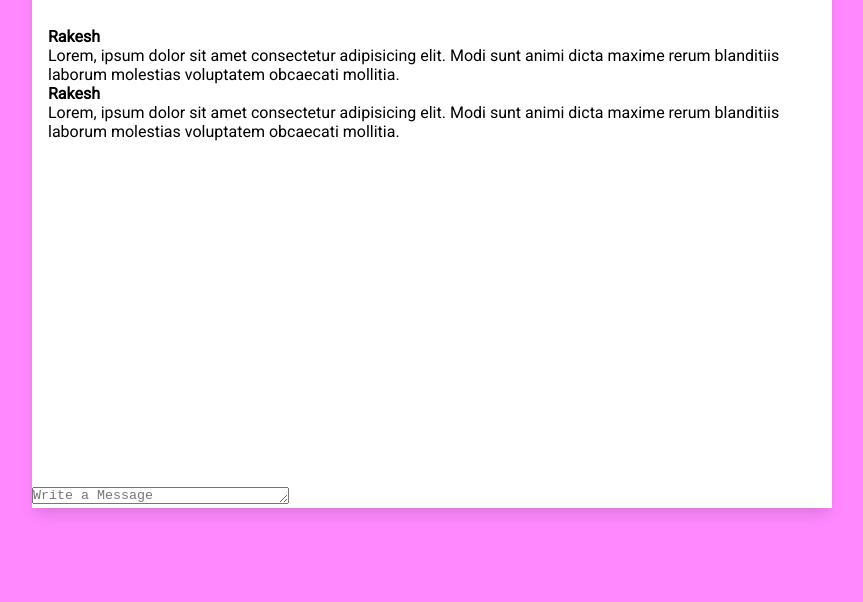
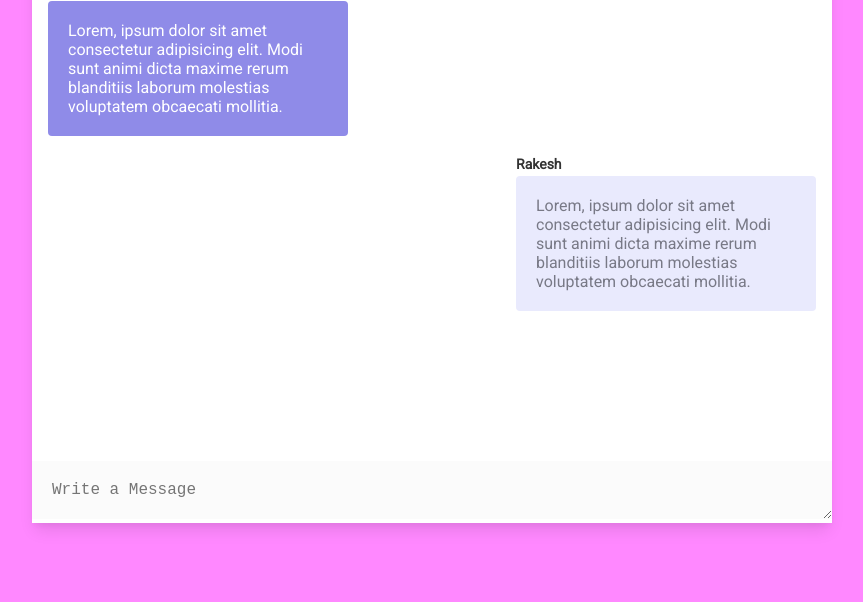
Before and after one commit to aditya278/realtime-nodejs-chat-app, a website: page index.html in a window 1280 px wide. Shown: the part 198-800 px from the top of the page, without its empty margins (208-1071 px from the left). Drawn offline with Linux system fonts and the light colour scheme.

Commit message:
Added CSS to the chatbox

```diff
--- a/index.html
+++ b/index.html
@@ -9,7 +9,7 @@
 <body>
     <section class="chat-section">
         <div class="brand">
-            <img src="icons/logo.png" alt="Real Time Chat App Logo" width="50px" height="50px">
+            <img height="40" src="icons/logo.png" alt="Real Time Chat App Logo">
             <h1>Let's Chat</h1>
         </div>
         <div class="message-area">
--- a/public/style.css
+++ b/public/style.css
@@ -43,3 +43,39 @@ body {
     overflow-y: auto;
     padding-top: 40px;
 }
+
+textarea {
+    width : 100%;
+    border : none;
+    padding: 20px;
+    font-size: 16px;
+    outline: none;
+    background: #fbfbfb;
+}
+
+.message {
+    padding : 20px;
+    border-radius: 4px;
+    margin-bottom: 40px;
+    max-width: 300px;
+    position: relative;
+}
+
+.incoming {
+    background : #8f8be8;
+    color: #fff;
+}
+
+.outgoing {
+    background : #e9eafd;
+    color: #787986;
+    margin-left: auto;
+}
+
+.message h4 {
+    position: absolute;
+    top : -20px;
+    left : 0;
+    color : #333;
+    font-size: 14px;
+}
```
